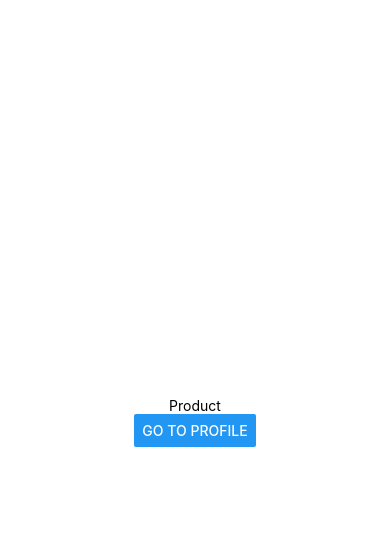
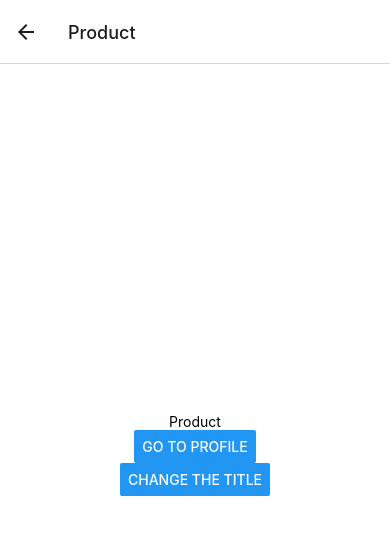
Before and after one commit to amalkhairin/react-native-ecommerce, a React Native app: screen / in a window 390 px wide. Both pictures are taken after a click on the button "GO TO PRODUCT". Shown: the top 534 px of the page. Built offline with nearby package versions, Linux system fonts and the light colour scheme.

Commit message:
add set options

```diff
--- a/App.js
+++ b/App.js
@@ -6,7 +6,7 @@ import { SafeAreaProvider } from 'react-native-safe-area-context';
 
 const Stack = createNativeStackNavigator();
 
-const HomeComponent = () => {
+const HomeComponent = (props) => {
     const navigation = useNavigation();
     const onButtonClick = () => {
         navigation.navigate('Product');
@@ -18,7 +18,7 @@ const HomeComponent = () => {
         </View>
     )
 }
-const ProductComponent = () => {
+const ProductComponent = (props) => {
     const navigation = useNavigation();
     const onButtonClick = () => {
         navigation.navigate('Profile');
@@ -27,10 +27,11 @@ const ProductComponent = () => {
         <View style={styles.container}>
             <Text>Product</Text>
             <Button onPress={onButtonClick} title="Go to Profile" />
+            <Button onPress={() => navigation.setOptions({ title: 'Product List' })} title="Change the Title" />
         </View>
     )
 }
-const ProfileComponent = () => {
+const ProfileComponent = (props) => {
     const navigation = useNavigation();
     const onButtonClick = () => {
         navigation.navigate('Home');
@@ -49,7 +50,7 @@ export default function App() {
             <NavigationContainer>
                 <Stack.Navigator screenOptions={{ }} initialRouteName="Home">
                     <Stack.Screen name="Home" component={HomeComponent} />
-                    <Stack.Screen options={{ headerShown: false }} name="Product" component={ProductComponent} />
+                    <Stack.Screen options={{ headerShown: true }} name="Product" component={ProductComponent} />
                     <Stack.Screen name="Profile" component={ProfileComponent} />
                 </Stack.Navigator>
             </NavigationContainer>
@@ -63,5 +64,5 @@ const styles = StyleSheet.create({
         backgroundColor: '#fff',
         alignItems: 'center',
         justifyContent: 'center',
-    },
+    }
 });
```
